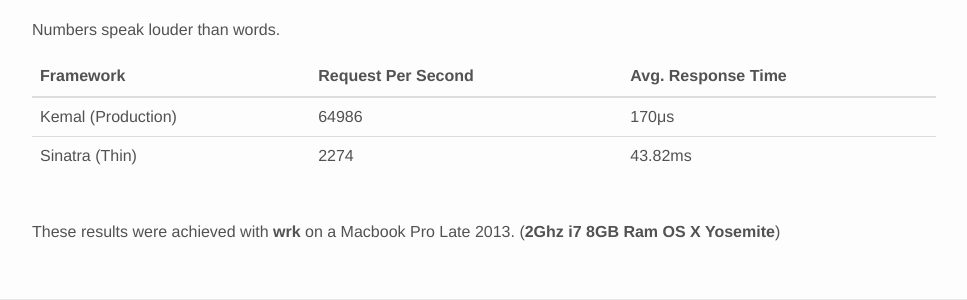
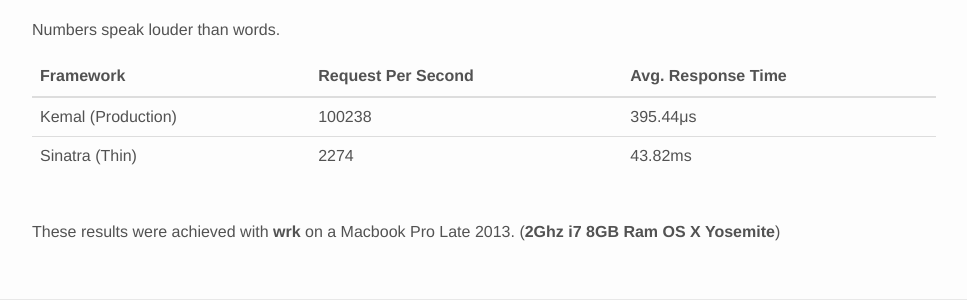
Before and after one commit to kemalcr/kemal, a Jekyll site: the page built from index.html, in a window 1280 px wide. Shown: the part 917-1217 px from the top of the page, without its empty margins (156-1123 px from the left). Built offline with Jekyll 4.4.1, drawn with Linux system fonts in a browser that asks for light colours; Markdown is read by kramdown in place of the engine named in the settings.

Commit message:
Update index.html

```diff
--- a/index.html
+++ b/index.html
@@ -67,8 +67,8 @@
         </thead><tbody>
           <tr>
             <td>Kemal (Production)</td>
-            <td>64986</td>
-            <td>170μs</td>
+            <td>100238</td>
+            <td>395.44μs</td>
           </tr>
           <tr>
             <td>Sinatra (Thin)</td>
```
